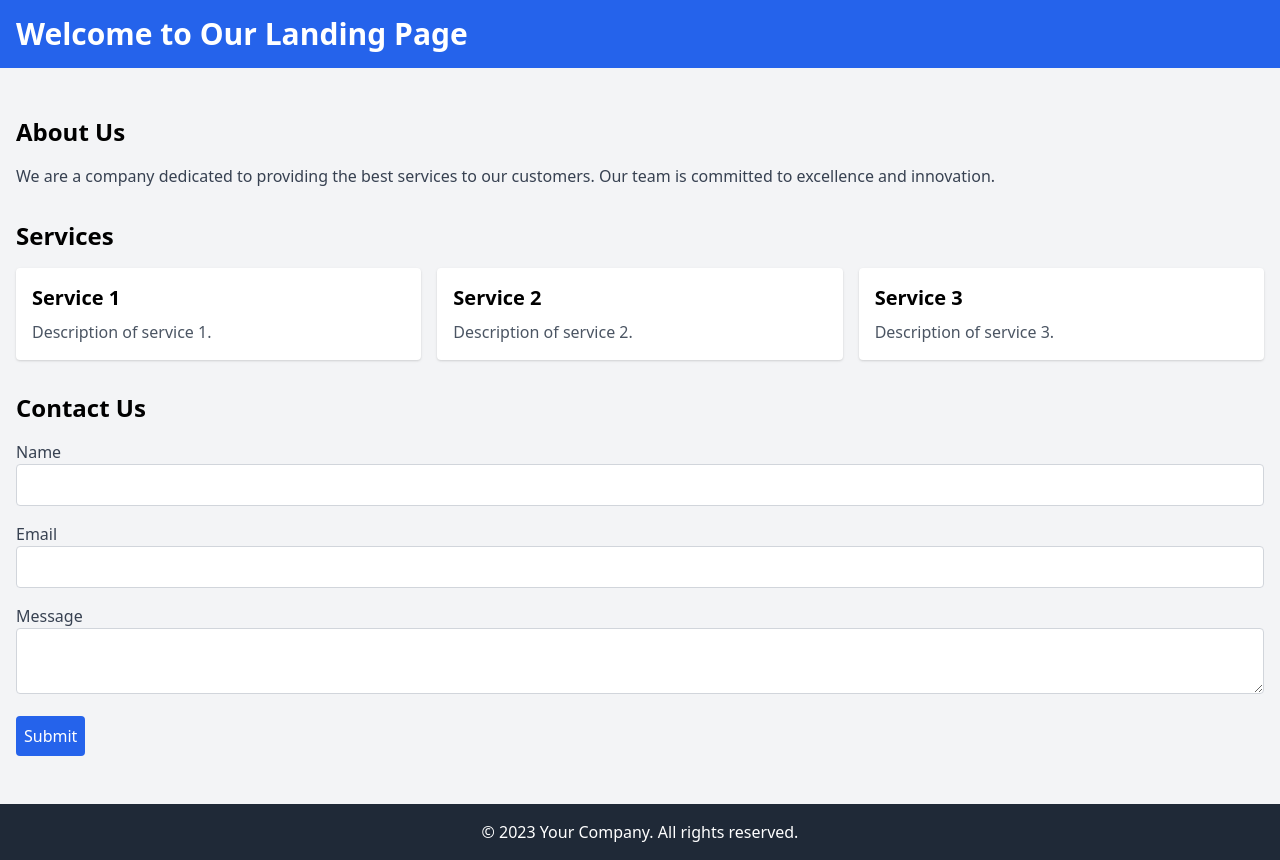
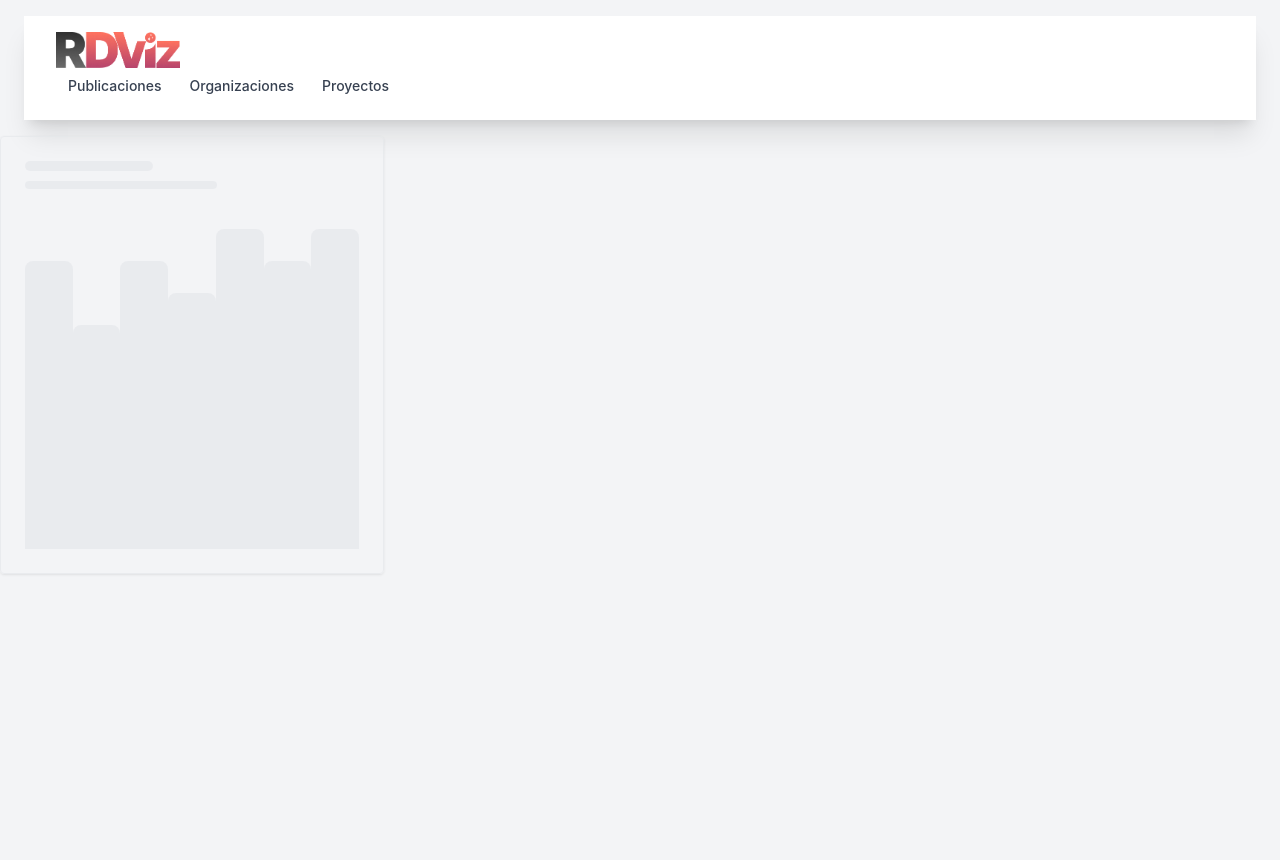
Before and after one commit to ivanbonillac/RDVIZ, a Django app: page / in a window 1280 px wide. After the commit the page ends 575 px from the top, so only its background shows below. Run offline with Django 5.2, Linux system fonts and the light colour scheme; some libraries are stand-ins or nearby versions.

Commit message:
working on navbar static fix

```diff
--- /dev/null
+++ b/_dj-rdviz/a_web_content/templates/_base.html
@@ -0,0 +1,18 @@
+<!DOCTYPE html>
+<html lang="en">
+<head>
+    <meta charset="UTF-8">
+    <meta name="viewport" content="width=device-width, initial-scale=1.0">
+    <title>{% block title %}{% endblock %}</title>
+    <link href="https://cdn.jsdelivr.net/npm/flowbite@2.5.2/dist/flowbite.min.css"  rel="stylesheet" />
+</head>
+<body class="bg-gray-100">
+    {% block navbar %}
+        {% include '_includes/_navbar.html' %}
+    {% endblock %}
+
+    {% block content %}{% endblock %}
+    {% block footer %}{% endblock %}
+    <script src="https://cdn.jsdelivr.net/npm/flowbite@2.5.2/dist/flowbite.min.js"></script>
+</body>
+</html>
--- /dev/null
+++ b/_dj-rdviz/a_web_content/templates/_includes/_navbar.html
@@ -0,0 +1,30 @@
+{% load static %}
+<div class="container-fluid mx-auto py-4 px-6">
+    <nav class="rounded-xl shadow-xl bg-white p-4 lg:p-6 dark:bg-gray-800">
+        <div class="flex flex-wrap justify-between items-center mx-auto px-4">
+            <a href="/" class="flex items-center">
+                <img src="{% static 'rdviz-hz-color.png' %}" class="mr-3 h-6 sm:h-9" alt="Flowbite Logo" />
+            </a>
+            <div class="flex items-center">
+                <button data-collapse-toggle="mobile-menu-2" type="button" class="inline-flex items-center p-2 ml-1 text-sm text-gray-500 rounded-lg lg:hidden hover:bg-gray-100 focus:outline-none focus:ring-2 focus:ring-gray-200 dark:text-gray-400 dark:hover:bg-gray-700 dark:focus:ring-gray-600" aria-controls="mobile-menu-2" aria-expanded="false">
+                    <span class="sr-only">Open main menu</span>
+                    <svg class="w-6 h-6" fill="currentColor" viewBox="0 0 20 20" xmlns="http://www.w3.org/2000/svg"><path fill-rule="evenodd" d="M3 5a1 1 0 011-1h12a1 1 0 110 2H4a1 1 0 01-1-1zM3 10a1 1 0 011-1h12a1 1 0 110 2H4a1 1 0 01-1-1zM3 15a1 1 0 011-1h12a1 1 0 110 2H4a1 1 0 01-1-1z" clip-rule="evenodd"></path></svg>
+                    <svg class="hidden w-6 h-6" fill="currentColor" viewBox="0 0 20 20" xmlns="http://www.w3.org/2000/svg"><path fill-rule="evenodd" d="M4.293 4.293a1 1 0 011.414 0L10 8.586l4.293-4.293a1 1 0 111.414 1.414L11.414 10l4.293 4.293a1 1 0 01-1.414 1.414L10 11.414l-4.293 4.293a1 1 0 01-1.414-1.414L8.586 10 4.293 5.707a1 1 0 010-1.414z" clip-rule="evenodd"></path></svg>
+                </button>
+            </div>
+            <div class="hidden justify-between items-center w-full lg:flex lg:w-auto lg:order-1" id="mobile-menu-2">
+                <ul class="flex flex-col mt-4 font-medium lg:flex-row lg:space-x-4 lg:mt-0">
+                    <li>
+                        <a href="#" class="block py-2 pr-4 pl-3 text-gray-700 border-gray-100 hover:text-white hover:bg-gradient-to-br from-pink-500 to-orange-400 focus:ring-4 focus:outline-none focus:ring-pink-200 dark:focus:ring-pink-800 rounded-lg text-sm ">Publicaciones</a>
+                    </li>
+                    <li>
+                        <a href="#" class="block py-2 pr-4 pl-3 text-gray-700 border-gray-100 hover:text-white hover:bg-gradient-to-br from-pink-500 to-orange-400 focus:ring-4 focus:outline-none focus:ring-pink-200 dark:focus:ring-pink-800 rounded-lg text-sm ">Organizaciones</a>
+                    </li>
+                    <li>
+                        <a href="#" class="block py-2 pr-4 pl-3 text-gray-700 border-gray-100 hover:text-white hover:bg-gradient-to-br from-pink-500 to-orange-400 focus:ring-4 focus:outline-none focus:ring-pink-200 dark:focus:ring-pink-800 rounded-lg text-sm ">Proyectos</a>
+                    </li>
+                </ul>
+            </div>
+        </div>
+    </nav>
+</div>
--- a/_dj-rdviz/a_web_content/templates/home.html
+++ b/_dj-rdviz/a_web_content/templates/home.html
@@ -1,58 +1,21 @@
-<!DOCTYPE html>
-<html lang="en">
-<head>
-    <meta charset="UTF-8">
-    <meta name="viewport" content="width=device-width, initial-scale=1.0">
-    <title>Landing Page</title>
-    <link href="https://cdn.jsdelivr.net/npm/tailwindcss@2.2.19/dist/tailwind.min.css" rel="stylesheet">
-</head>
-<body class="bg-gray-100">
-    <header class="bg-blue-600 text-white p-4">
-        <h1 class="text-3xl font-bold">Welcome to Our Landing Page</h1>
-    </header>
-    <main class="container mx-auto p-4">
-        <section class="my-8">
-            <h2 class="text-2xl font-semibold">About Us</h2>
-            <p class="mt-4 text-gray-700">We are a company dedicated to providing the best services to our customers. Our team is committed to excellence and innovation.</p>
-        </section>
-        <section class="my-8">
-            <h2 class="text-2xl font-semibold">Services</h2>
-            <div class="grid grid-cols-1 md:grid-cols-3 gap-4 mt-4">
-                <div class="bg-white p-4 rounded shadow">
-                    <h3 class="text-xl font-bold">Service 1</h3>
-                    <p class="mt-2 text-gray-600">Description of service 1.</p>
-                </div>
-                <div class="bg-white p-4 rounded shadow">
-                    <h3 class="text-xl font-bold">Service 2</h3>
-                    <p class="mt-2 text-gray-600">Description of service 2.</p>
-                </div>
-                <div class="bg-white p-4 rounded shadow">
-                    <h3 class="text-xl font-bold">Service 3</h3>
-                    <p class="mt-2 text-gray-600">Description of service 3.</p>
-                </div>
-            </div>
-        </section>
-        <section class="my-8">
-            <h2 class="text-2xl font-semibold">Contact Us</h2>
-            <form class="mt-4">
-                <div class="mb-4">
-                    <label for="name" class="block text-gray-700">Name</label>
-                    <input type="text" id="name" class="w-full p-2 border border-gray-300 rounded">
-                </div>
-                <div class="mb-4">
-                    <label for="email" class="block text-gray-700">Email</label>
-                    <input type="email" id="email" class="w-full p-2 border border-gray-300 rounded">
-                </div>
-                <div class="mb-4">
-                    <label for="message" class="block text-gray-700">Message</label>
-                    <textarea id="message" class="w-full p-2 border border-gray-300 rounded"></textarea>
-                </div>
-                <button type="submit" class="bg-blue-600 text-white p-2 rounded">Submit</button>
-            </form>
-        </section>
-    </main>
-    <footer class="bg-gray-800 text-white p-4 text-center">
-        <p>&copy; 2023 Your Company. All rights reserved.</p>
-    </footer>
-</body>
-</html>
+{% extends "_base.html" %}
+{% block title %}Inicio{% endblock %}
+
+{% block content %}
+
+<div role="status" class="max-w-sm p-4 border border-gray-200 rounded shadow animate-pulse md:p-6 dark:border-gray-700">
+    <div class="h-2.5 bg-gray-200 rounded-full dark:bg-gray-700 w-32 mb-2.5"></div>
+    <div class="w-48 h-2 mb-10 bg-gray-200 rounded-full dark:bg-gray-700"></div>
+    <div class="flex items-baseline mt-4">
+        <div class="w-full bg-gray-200 rounded-t-lg h-72 dark:bg-gray-700"></div>
+        <div class="w-full h-56 ms-6 bg-gray-200 rounded-t-lg dark:bg-gray-700"></div>
+        <div class="w-full bg-gray-200 rounded-t-lg h-72 ms-6 dark:bg-gray-700"></div>
+        <div class="w-full h-64 ms-6 bg-gray-200 rounded-t-lg dark:bg-gray-700"></div>
+        <div class="w-full bg-gray-200 rounded-t-lg h-80 ms-6 dark:bg-gray-700"></div>
+        <div class="w-full bg-gray-200 rounded-t-lg h-72 ms-6 dark:bg-gray-700"></div>
+        <div class="w-full bg-gray-200 rounded-t-lg h-80 ms-6 dark:bg-gray-700"></div>
+    </div>
+    <span class="sr-only">Loading...</span>
+</div>
+
+{% endblock %}
--- a/_dj-rdviz/rdviz/settings.py
+++ b/_dj-rdviz/rdviz/settings.py
@@ -10,6 +10,7 @@ For the full list of settings and their values, see
 https://docs.djangoproject.com/en/5.1/ref/settings/
 """
 
+import os
 from pathlib import Path
 
 # Build paths inside the project like this: BASE_DIR / 'subdir'.
@@ -55,7 +56,7 @@ ROOT_URLCONF = 'rdviz.urls'
 TEMPLATES = [
     {
         'BACKEND': 'django.template.backends.django.DjangoTemplates',
-        'DIRS': [],
+        'DIRS': ['templates'],
         'APP_DIRS': True,
         'OPTIONS': {
             'context_processors': [
@@ -117,7 +118,7 @@ USE_TZ = True
 # https://docs.djangoproject.com/en/5.1/howto/static-files/
 
 STATIC_URL = 'static/'
-
+STATICFILES_DIRS = ((os.path.join(BASE_DIR, 'static')), )
 # Default primary key field type
 # https://docs.djangoproject.com/en/5.1/ref/settings/#default-auto-field
 
```
Also changed, not shown: _dj-rdviz/static/rdviz-hz-color.png (added), _dj-rdviz/static/rdviz-hz-color.svg (added).
